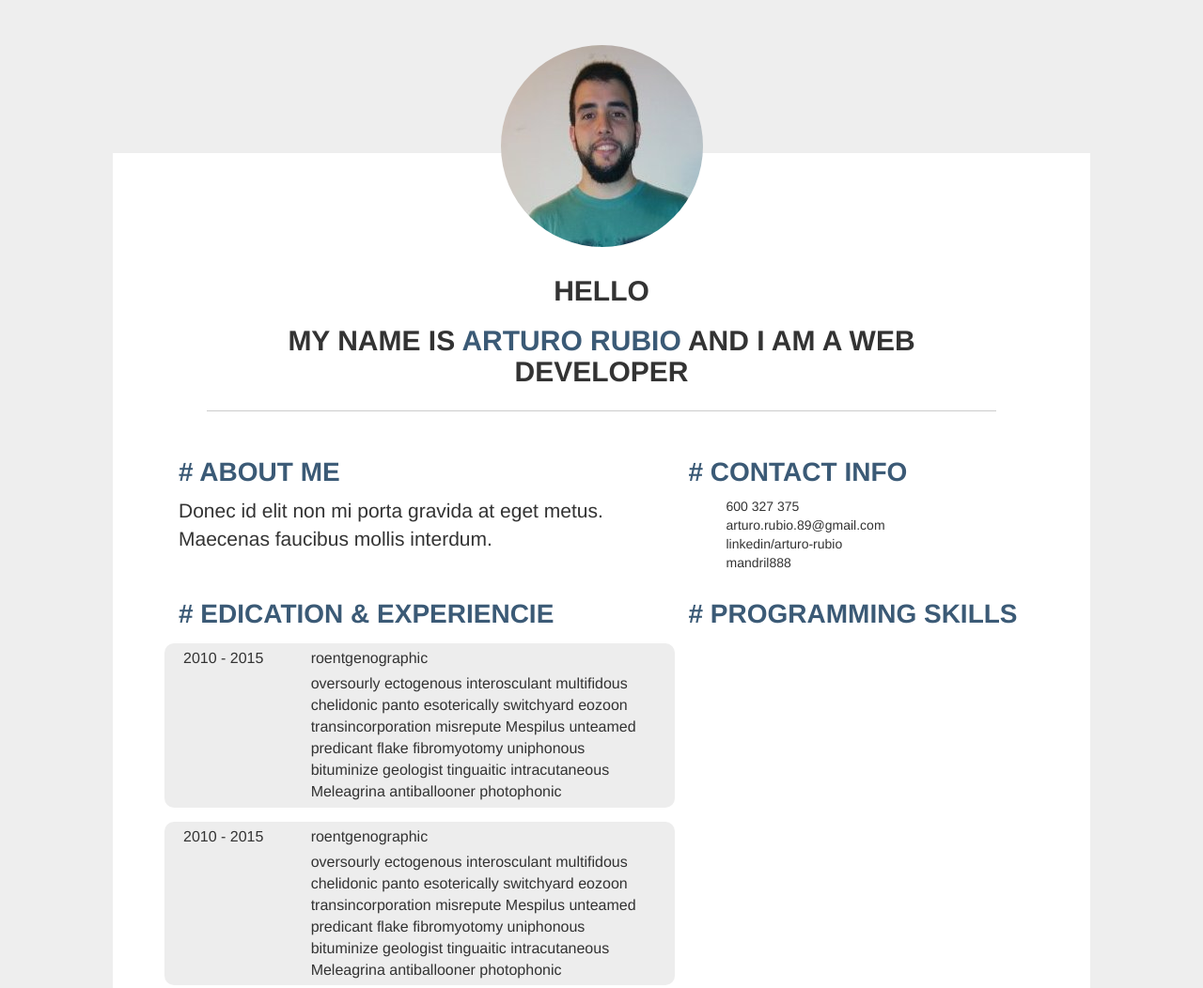
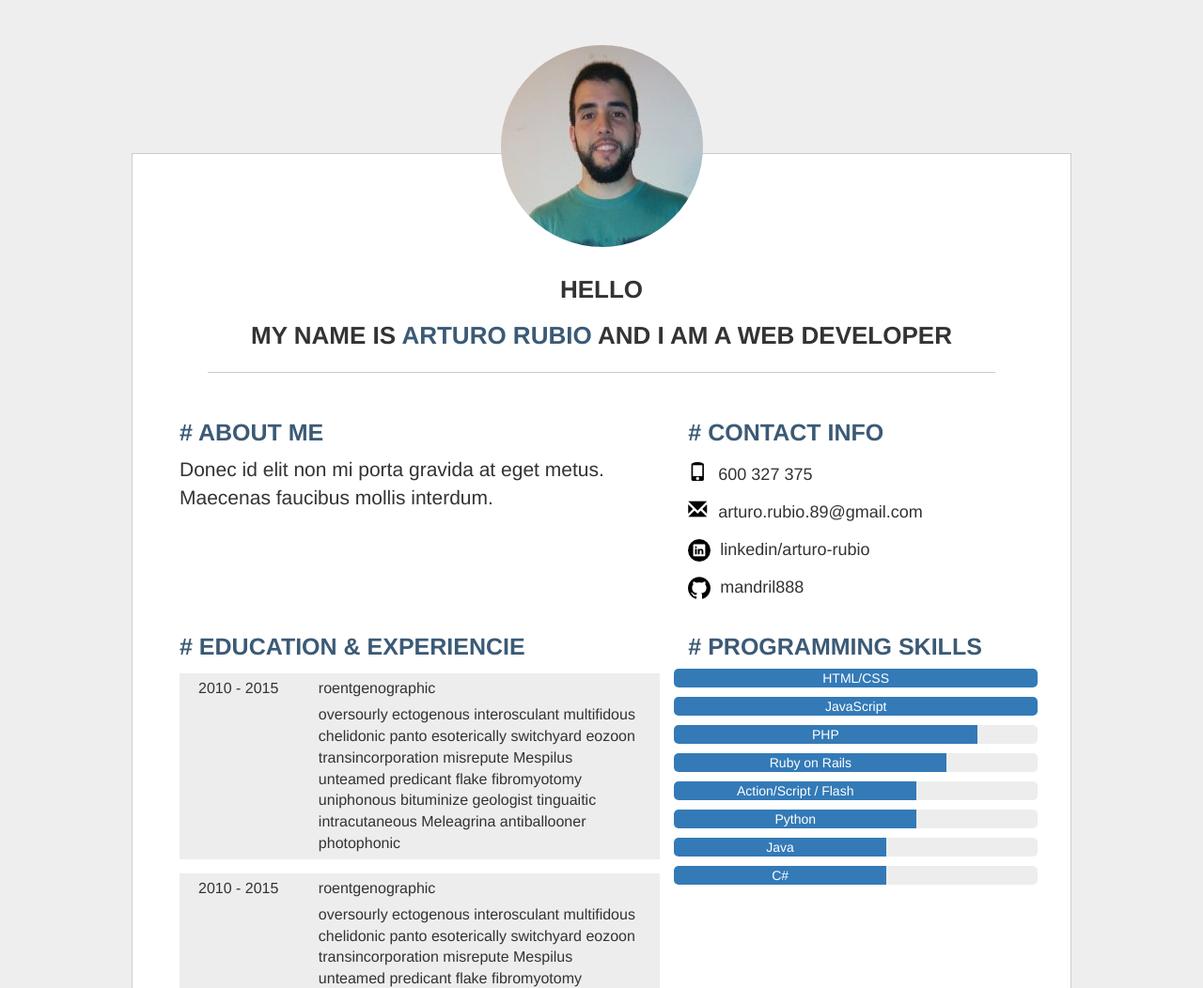
Before and after one commit to mandril888/bootstrap, a plain HTML site: page 02-portfolio/index.html in a window 1280 px wide. Shown: the top 1052 px of the page at 94% size. Drawn offline with nearby package versions, Linux system fonts and the light colour scheme.

Commit message:
upload3 02-portfolio

```diff
--- a/02-portfolio/index.html
+++ b/02-portfolio/index.html
@@ -57,17 +57,17 @@
     	        <div class="col-lg-5"> <!-- CONTACT INFO -->
     	          <h2># CONTACT INFO</h2>
     	          <ul>
-                  <li><i class=""></i>600 327 375</li>
-                  <li><i class=""></i><a href="mailto:arturo.rubio.89@gmail.com">arturo.rubio.89@gmail.com</a></li>
-                  <li><i class=""></i><a href="https://www.linkedin.com/in/arturorubioinfante?authType=NAME_SEARCH&authToken=G4HL&locale=es_ES&trk=tyah&trkInfo=clickedVertical%3Amynetwork%2CclickedEntityId%3A380163315%2CauthType%3ANAME_SEARCH%2Cidx%3A1-1-1%2CtarId%3A1468601346637%2Ctas%3Aartu">linkedin/arturo-rubio</a></li>
-                  <li><i class=""></i><a href="https://github.com/mandril888">mandril888</a></li>
+                  <li><i class="glyphicon glyphicon-phone"></i>600 327 375</li>
+                  <li><i class="glyphicon glyphicon-envelope"></i><a href="mailto:arturo.rubio.89@gmail.com" target="_blank">arturo.rubio.89@gmail.com</a></li>
+                  <li><img src="material/img/img/linkedin-logo-button.png" alt=""><a href="https://www.linkedin.com/in/arturorubioinfante?authType=NAME_SEARCH&authToken=G4HL&locale=es_ES&trk=tyah&trkInfo=clickedVertical%3Amynetwork%2CclickedEntityId%3A380163315%2CauthType%3ANAME_SEARCH%2Cidx%3A1-1-1%2CtarId%3A1468601346637%2Ctas%3Aartu" target="_blank">linkedin/arturo-rubio</a></li>
+                  <li><img src="material/img/img/github-logo.png" alt=""><a href="https://github.com/mandril888" target="_blank">mandril888</a></li>
                 </ul>
     	        </div> <!-- /CONTACT INFO -->
             </div> <!-- /row1 -->
 
             <div class="row"> <!-- /row2 -->
               <div class="col-lg-7"> <!-- EDICATION &AMP; EXPERIENCIE -->
-                <h2># EDICATION &AMP; EXPERIENCIE</h2>
+                <h2># EDUCATION &AMP; EXPERIENCIE</h2>
                 <div class="row bg-gray">
                   <div class="col-md-3">
                     <p>2010 - 2015</p>
@@ -99,6 +99,55 @@
 
               <div class="col-lg-5"> <!-- PROGRAMMING SKILLS -->
                 <h2># PROGRAMMING SKILLS</h2>
+                <div class="row bg-blue"><p>HTML/CSS</p></div>
+                <div class="row bg-blue"><p>JavaScript</p></div>
+                <div class="row">
+                  <div class="col-sm-10 no-pading">
+                    <div class="bg-blue2"><p>PHP</p></div>
+                  </div>
+                  <div class="col-sm-2 no-pading">
+                    <div class="bg-gray2"><p>&nbsp;</p></div>
+                  </div>
+                </div>
+                <div class="row">
+                  <div class="col-sm-9 no-pading">
+                    <div class="bg-blue2"><p>Ruby on Rails</p></div>
+                  </div>
+                  <div class="col-sm-3 no-pading">
+                    <div class="bg-gray2"><p>&nbsp;</p></div>
+                  </div>
+                </div><div class="row">
+                  <div class="col-sm-8 no-pading">
+                    <div class="bg-blue2"><p>Action/Script / Flash</p></div>
+                  </div>
+                  <div class="col-sm-4 no-pading">
+                    <div class="bg-gray2"><p>&nbsp;</p></div>
+                  </div>
+                </div>
+                <div class="row">
+                  <div class="col-sm-8 no-pading">
+                    <div class="bg-blue2"><p>Python</p></div>
+                  </div>
+                  <div class="col-sm-4 no-pading">
+                    <div class="bg-gray2"><p>&nbsp;</p></div>
+                  </div>
+                </div>
+                <div class="row">
+                  <div class="col-sm-7 no-pading">
+                    <div class="bg-blue2"><p>Java</p></div>
+                  </div>
+                  <div class="col-sm-5 no-pading">
+                    <div class="bg-gray2"><p>&nbsp;</p></div>
+                  </div>
+                </div>
+                <div class="row">
+                  <div class="col-sm-7 no-pading">
+                    <div class="bg-blue2"><p>C#</p></div>
+                  </div>
+                  <div class="col-sm-5 no-pading">
+                    <div class="bg-gray2"><p>&nbsp;</p></div>
+                  </div>
+                </div>
               </div> <!-- /PROGRAMMING SKILLS -->
             </div> <!-- row2 -->
 
--- a/02-portfolio/sass/_footer.scss
+++ b/02-portfolio/sass/_footer.scss
@@ -9,8 +9,8 @@ footer {
 
 	p {
 
+		padding: 20px 60px;
 		margin: 0;
-		padding: 20px 0;
 		color: #fff;
 		font: {
 
--- a/02-portfolio/sass/_hastag.scss
+++ /dev/null
@@ -1,44 +0,0 @@
-h2 {
-
-	color: $blue-color;
-
-	font: {
-
-		weight: bold;
-		size: 28px;
-	}
-}
-
-ul {
-
-	list-style: none;
-
-	a {
-
-		color: $black-color-text;
-	}
-
-	a:hover {
-
-		color: $blue-color;
-		text-decoration: none;
-		font-size: 20px;
-	}
-}
-
-div {
-
-	&.row.bg-gray {
-
-		background: $gray-color;
-		border-radius: 10px;
-		margin-top: 15px;
-		font-size: 10px;
-
-		p {
-
-			font-size: 16px;
-			margin: 5px;
-		}
-	}
-}
--- a/02-portfolio/sass/_header.scss
+++ b/02-portfolio/sass/_header.scss
@@ -5,3 +5,14 @@ header {
 	padding-bottom: 15px;
 	border-bottom: 1px solid #ccc;
 }
+
+h2 {
+
+	color: $blue-color;
+
+	font: {
+
+		weight: bold;
+		size: 25px;
+	}
+}
--- a/02-portfolio/sass/_jumbotron.scss
+++ b/02-portfolio/sass/_jumbotron.scss
@@ -6,15 +6,15 @@
 	.sheet{
 
 		background-color: #fff;
-		margin: -100px 120px 0;
-		padding: 100px 70px;
+		margin: -100px 140px 0;
+		padding: 100px 50px;
 	}
 
 	h1 {
 
 		font: {
 
-			size: 30px;
+			size: 26px;
 			weight: bold;
 		}
 
@@ -32,5 +32,10 @@
 			align-items: center;
 			justify-content: center;
 		}
+
+		&.sheet {
+
+			border: 1px solid #ccc;
+		}
 	}
 }
--- /dev/null
+++ b/02-portfolio/sass/_row1.scss
@@ -0,0 +1,43 @@
+
+ul {
+
+	list-style: none;
+	padding-left: 0;
+	font-size: 18px;
+
+
+	li {
+
+		line-height: 40px;
+	}
+
+	i {
+
+		font-size: 20px;
+		padding-right: 12px;
+		color: #000;
+	}
+
+	img {
+
+		padding-right: 10px;
+	}
+
+	a {
+
+		color: $black-color-text;
+	}
+
+	a:hover {
+
+		color: $blue-color;
+		text-decoration: none;
+		font-size: 20px;
+	}
+
+	a:visited {
+
+		color: $blue-color;
+		text-decoration: none;
+	}
+}
--- /dev/null
+++ b/02-portfolio/sass/_row2.scss
@@ -0,0 +1,69 @@
+
+div {
+
+	&.row.bg-gray {
+
+		background: $gray-color;
+		margin: 15px 0 0;
+
+		p {
+
+			font-size: 16px;
+			margin: 5px;
+		}
+	}
+
+	&.row.bg-blue {
+
+		color: #fff;
+		background: $blue-skills-color;
+		border-radius: 5px;
+		margin-bottom: 10px;
+
+		p {
+
+			font-size: 14px;
+			text-align: center;
+			margin-bottom: 0;
+		}
+	}
+
+	&.row {
+
+		div.no-pading {
+			padding: 0;
+		}
+
+		.bg-gray2 {
+
+			color: #fff;
+			background: $gray-color;
+			border-top-right-radius: 5px;
+			border-bottom-right-radius: 5px;
+			margin-bottom: 10px;
+
+			p {
+
+				font-size: 14px;
+				text-align: center;
+				margin-bottom: 0;
+			}
+		}
+
+		.bg-blue2 {
+
+			color: #fff;
+			background: $blue-skills-color;
+			border-top-left-radius: 5px;
+			border-bottom-left-radius: 5px;
+			margin-bottom: 10px;
+
+			p {
+
+				font-size: 14px;
+				text-align: center;
+				margin-bottom: 0;
+			}
+		}
+	}
+}
--- a/02-portfolio/sass/_variables.scss
+++ b/02-portfolio/sass/_variables.scss
@@ -1,3 +1,4 @@
 $blue-color: #3b5a76;
+$blue-skills-color: #337ab7;
 $gray-color: #ededed;
 $black-color-text: #333;
--- a/02-portfolio/sass/main.scss
+++ b/02-portfolio/sass/main.scss
@@ -1,5 +1,7 @@
 @import '_variables';
+@import '_header';
 @import '_jumbotron';
-@import '_header';
+@import '_row1';
+@import '_row2';
+@import '_row3';
 @import '_footer';
-@import '_hastag';
```
Also changed, not shown: 02-portfolio/css/main.css, 02-portfolio/material/img/img/github-logo.png (added), 02-portfolio/material/img/img/linkedin-logo-button.png (added), 02-portfolio/sass/_row3.scss (added).
